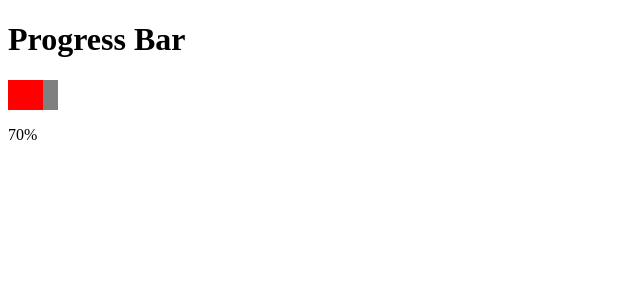
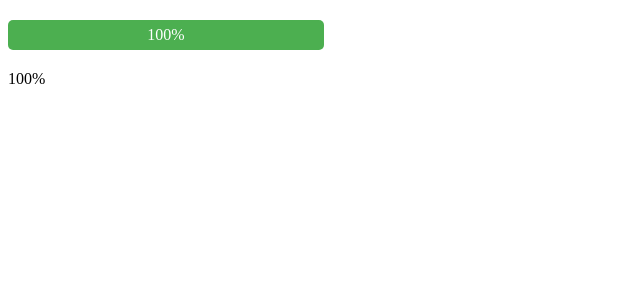
Before and after one commit to acciojob/progress-bar-react-NehaNayak123, a React app: page / in a window 1280 px wide. Shown: the top 300 px of the page, without its empty margins (0-640 px from the left). Built offline with nearby package versions, Linux system fonts and the light colour scheme.

Commit message:
Update App.js

```diff
--- a/src/components/App.js
+++ b/src/components/App.js
@@ -1,32 +1,94 @@
+import React, { useState, useEffect } from "react";
 
-import React, {useState, useEffect } from "react"
-import './../styles/App.css';
 
-const App = () => {
-  const [count , setCount]=useState(0)
-    useEffect(()=>{
-        const interval= setInterval(()=>{
-            setCount((c)=>{
-                if(c>=100){
-                    clearInterval(interval)
-                    return c
-                }
-                return Math.min(c+10, 100);
-            })
-        },1000)
+const ProgressBar = () => {
+  const [progress, setProgress] = useState(0);
 
-        return ()=>clearInterval(interval)
-    },[])
+  useEffect(() => {
+    const interval = setInterval(() => {
+      setProgress((oldProgress) => {
+        if (oldProgress >= 100) {
+          clearInterval(interval);
+          return 100;
+        }
+        return Math.min(oldProgress + 10, 100);  // Increase by 20% each time
+      });
+    }, 500);  // Decrease time to 250 milliseconds
+
+    return () => clearInterval(interval);
+  }, []);
+
   return (
     <div>
-        {/* Do not remove the main div */}
-      <h1>Progress Bar</h1>
-    <div id="barOuter">
-        <p id="barInner" style={{width:`${count}%`}}></p>
-        <p>{count}%</p>
+      <div id="barOuter"
+      style={styles.barOuter}
+      >
+        <div
+          id="barInner"
+          style={{
+            ...styles.barInner,
+            width: `${progress}%`,
+          }}
+        >
+          {progress}%
+        </div>
+      </div>
+      <span>{progress}%</span>
     </div>
-    </div>
-  )
-}
+  );
+};
 
-export default App
+const styles = {
+  barOuter: {
+    width: "25%",
+    height: "30px",
+    backgroundColor: "#f0f0f0",
+    borderRadius: "5px",
+    overflow: "hidden",
+    margin: "20px 0",
+  },
+  barInner: {
+    height: "100%",
+    backgroundColor: "#4caf50",
+    textAlign: "center",
+    lineHeight: "30px",
+    color: "white",
+    transition: "width 1s linear", // Smooth transition
+  },
+};
+
+
+
+export default ProgressBar;
+// //////////////////////////////////
+// import React, {useState, useEffect } from "react"
+// import './../styles/App.css';
+
+// const App = () => {
+//   const [count , setCount]=useState(0)
+//     useEffect(()=>{
+//         const interval= setInterval(()=>{
+//             setCount((c)=>{
+//                 if(c>=100){
+//                     clearInterval(interval)
+//                     return c
+//                 }
+//                 return Math.min(c+10, 100);
+//             })
+//         },1000)
+
+//         return ()=>clearInterval(interval)
+//     },[])
+//   return (
+//     <div>
+//         {/* Do not remove the main div */}
+//       <h1>Progress Bar</h1>
+//     <div id="barOuter">
+//         <p id="barInner" style={{width:`${count}%`}}></p>
+//         <p>{count}%</p>
+//     </div>
+//     </div>
+//   )
+// }
+
+// export default App
```
